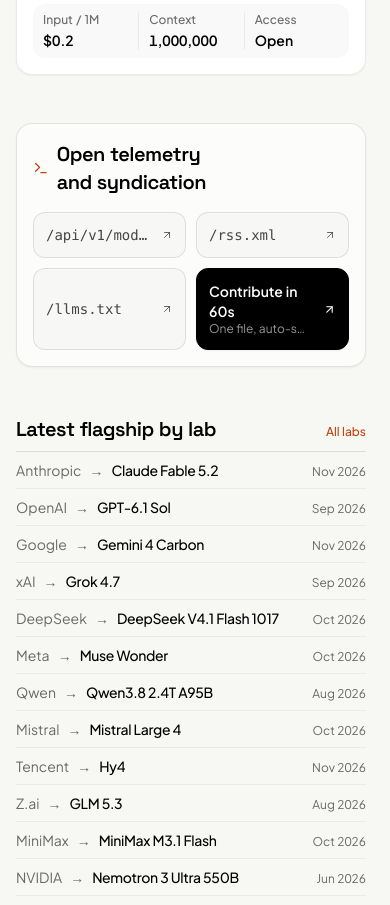
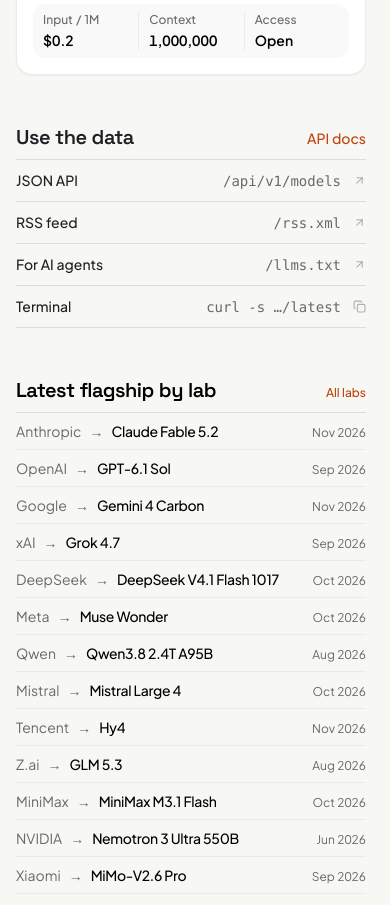
Before and after one commit to TirupMehta/ModelRegistry, a Next.js app: page / in a window 390 px wide. Shown: the part 5120-6025 px from the top of the page. Built offline with nearby package versions, Linux system fonts and the light colour scheme.

Commit message:
fix(design): home 'Use the data' becomes a plain list; prices to the cent
Replaces the boxed endpoint tiles with the same divided list as 'Latest flagship by lab', and shows list prices with two decimals.

```diff
--- a/components/home-client.tsx
+++ b/components/home-client.tsx
@@ -10,7 +10,7 @@ import { datasetRevision } from "@/data/revision"
 import { formatDate } from "@/lib/utils"
 import { folioFor, newestReleaseMonth } from "@/lib/registry"
 import { selectFeedback, tapFeedback, successFeedback } from "@/lib/feedback"
-import { ArrowUpRight, Terminal, Copy, Check, X, Search, SearchX } from "lucide-react"
+import { ArrowUpRight, Copy, Check, X, Search, SearchX } from "lucide-react"
 import ModelFilterControls from "@/components/model-filter-controls"
 import { DEFAULT_MODEL_FILTERS, filterModels, type ModelFilters } from "@/lib/model-filters"
 
@@ -30,6 +30,12 @@ function summarize(raw: string, max = 84): string {
   if (text.length <= max) return text
   const cut = text.slice(0, max)
   return `${cut.slice(0, Math.max(cut.lastIndexOf(" "), 60)).trimEnd()}…`
+}
+
+/** List price per 1M tokens: two decimals, more only when the price is under a dime. */
+function usd(n: number): string {
+  if (n === 0) return "Free"
+  return n < 0.1 ? `$${n}` : `$${n.toFixed(2)}`
 }
 
 function isNewDrop(releaseDate: string, now: number = Date.now()): boolean {
@@ -479,7 +485,7 @@ export default function HomeClient({ quickAnswers }: { quickAnswers?: React.Reac
                         </span>
                         <span className="shrink-0 text-small text-fg-muted">{model.companyName}</span>
                         <span className="ml-auto shrink-0 text-small tabular-nums text-fg">
-                          {model.pricingUnit ? model.pricingUnit : `$${model.pricing.input} / $${model.pricing.output}`}
+                          {model.pricingUnit ? model.pricingUnit : `${usd(model.pricing.input)} / ${usd(model.pricing.output)}`}
                         </span>
                         <time dateTime={model.releaseDate} className="w-28 shrink-0 text-right text-small tabular-nums text-fg-muted">
                           {formatDate(model.releaseDate)}
@@ -510,99 +516,50 @@ export default function HomeClient({ quickAnswers }: { quickAnswers?: React.Reac
           <div className="hidden border-t border-black/10 lg:block dark:border-white/[0.08]" />
         </div>
 
-        {/* Direct Technical Endpoints */}
+        {/* Use the data: same list style as "Latest flagship by lab" below. */}
         <TextWithBlur delay={300}>
-          <div className="mt-12 rounded-2xl border border-black/10 dark:border-white/[0.08] bg-white/[0.6] dark:bg-white/[0.02] p-4 sm:p-5 shadow-sm">
-            <div className="mb-4 flex flex-wrap items-center justify-between gap-3">
-              <h2 className="flex items-center gap-2 font-display text-heading font-semibold tracking-tight text-black dark:text-white">
-                <Terminal size={16} className="text-accent-ink" />
-                <span>Open telemetry and syndication</span>
-              </h2>
+          <div className="mt-12">
+            <div className="mb-2 flex items-baseline justify-between gap-3">
+              <h2 className="font-display text-heading font-semibold tracking-tight text-fg-strong">Use the data</h2>
+              <Link href="/docs" className="shrink-0 text-small font-medium text-accent-ink underline-offset-4 hover:underline">
+                API docs
+              </Link>
+            </div>
+            <ul className="grid grid-cols-1 gap-x-8 border-t border-black/10 sm:grid-cols-2 dark:border-white/[0.08]">
+              {[
+                { label: "JSON API", path: "/api/v1/models" },
+                { label: "RSS feed", path: "/rss.xml" },
+                { label: "For AI agents", path: "/llms.txt" },
+              ].map((item) => (
+                <li key={item.path} className="border-b border-black/10 dark:border-white/[0.08]">
+                  <a href={item.path} target="_blank" rel="noopener noreferrer" className="group flex items-baseline gap-3 py-2.5 text-small">
+                    <span className="font-medium text-fg-strong transition-colors group-hover:text-accent-ink">{item.label}</span>
+                    <span className="ml-auto truncate font-mono text-fg-muted">{item.path}</span>
+                    <ArrowUpRight size={13} aria-hidden="true" className="shrink-0 self-center text-fg-muted opacity-50 transition-[opacity,color] group-hover:text-accent-ink group-hover:opacity-100" />
+                  </a>
+                </li>
+              ))}
+              <li className="border-b border-black/10 dark:border-white/[0.08]">
                 <button
+                  type="button"
                   onClick={() => {
                     navigator.clipboard.writeText("curl -s https://modelregistry.tirup.in/latest")
                     successFeedback()
                     setCurlCopied(true)
                     setTimeout(() => setCurlCopied(false), 2000)
                   }}
-                title="Copy the terminal query"
-                className="hidden sm:inline-flex items-center gap-2 rounded-md border border-[var(--field-edge)] px-2.5 py-1.5 text-small font-mono text-fg hover:border-accent hover:text-accent-ink transition-colors duration-150"
+                  className="group flex w-full cursor-pointer items-baseline gap-3 py-2.5 text-left text-small"
                 >
-                <span>curl -s …/latest</span>
+                  <span className="font-medium text-fg-strong transition-colors group-hover:text-accent-ink">Terminal</span>
+                  <span className="ml-auto truncate font-mono text-fg-muted">{curlCopied ? "Copied" : "curl -s …/latest"}</span>
                   {curlCopied ? (
-                  <Check size={12} className="text-good" />
+                    <Check size={13} aria-hidden="true" className="shrink-0 self-center text-good" />
                   ) : (
-                  <Copy size={12} className="opacity-50" />
+                    <Copy size={13} aria-hidden="true" className="shrink-0 self-center text-fg-muted opacity-50 transition-opacity group-hover:opacity-100" />
                   )}
                 </button>
-            </div>
-
-            <div className="grid grid-cols-2 sm:grid-cols-4 gap-2.5 sm:gap-3 text-small font-sans">
-              <a
-                href="/api/v1/models"
-                target="_blank"
-                rel="noopener noreferrer"
-                className="card-lift group p-3 rounded-xl border border-black/10 dark:border-white/[0.08] bg-black/[0.02] dark:bg-[var(--surface-sunken)] hover:bg-white dark:hover:bg-[var(--surface-hover)] hover:border-accent/40 active:scale-[0.98] transition-[color,background-color,border-color,opacity,transform,box-shadow] duration-150 ease-out flex items-center justify-between gap-2 cursor-pointer select-none"
-              >
-                <span className="font-mono text-small text-fg group-hover:text-black dark:group-hover:text-white transition-colors duration-150 truncate min-w-0">
-                  /api/v1/models
-                </span>
-                <ArrowUpRight
-                  size={12}
-                  className="text-fg-muted group-hover:text-accent-ink group-hover:translate-x-0.5 group-hover:-translate-y-0.5 transition-[color,background-color,border-color,opacity,transform,box-shadow] duration-150 ease-out shrink-0"
-                />
-              </a>
-
-              <a
-                href="/rss.xml"
-                target="_blank"
-                rel="noopener noreferrer"
-                className="card-lift group p-3 rounded-xl border border-black/10 dark:border-white/[0.08] bg-black/[0.02] dark:bg-[var(--surface-sunken)] hover:bg-white dark:hover:bg-[var(--surface-hover)] hover:border-accent/40 active:scale-[0.98] transition-[color,background-color,border-color,opacity,transform,box-shadow] duration-150 ease-out flex items-center justify-between gap-2 cursor-pointer select-none"
-              >
-                <span className="font-mono text-small text-fg group-hover:text-black dark:group-hover:text-white transition-colors duration-150 truncate min-w-0">
-                  /rss.xml
-                </span>
-                <ArrowUpRight
-                  size={12}
-                  className="text-fg-muted group-hover:text-accent-ink group-hover:translate-x-0.5 group-hover:-translate-y-0.5 transition-[color,background-color,border-color,opacity,transform,box-shadow] duration-150 ease-out shrink-0"
-                />
-              </a>
-
-              <a
-                href="/llms.txt"
-                target="_blank"
-                rel="noopener noreferrer"
-                className="card-lift group p-3 rounded-xl border border-black/10 dark:border-white/[0.08] bg-black/[0.02] dark:bg-[var(--surface-sunken)] hover:bg-white dark:hover:bg-[var(--surface-hover)] hover:border-accent/40 active:scale-[0.98] transition-[color,background-color,border-color,opacity,transform,box-shadow] duration-150 ease-out flex items-center justify-between gap-2 cursor-pointer select-none"
-              >
-                <span className="font-mono text-small text-fg group-hover:text-black dark:group-hover:text-white transition-colors duration-150 truncate min-w-0">
-                  /llms.txt
-                </span>
-                <ArrowUpRight
-                  size={12}
-                  className="text-fg-muted group-hover:text-accent-ink group-hover:translate-x-0.5 group-hover:-translate-y-0.5 transition-[color,background-color,border-color,opacity,transform,box-shadow] duration-150 ease-out shrink-0"
-                />
-              </a>
-
-              <a
-                href="https://github.com/TirupMehta/ModelRegistry/blob/main/CONTRIBUTING.md"
-                target="_blank"
-                rel="noopener noreferrer"
-                className="card-lift group p-3 rounded-xl border border-black dark:border-white bg-black dark:bg-white hover:bg-accent dark:hover:bg-accent hover:border-accent active:scale-[0.98] transition-[color,background-color,border-color,opacity,transform,box-shadow] duration-150 ease-out flex items-center justify-between gap-2 cursor-pointer select-none shadow-sm"
-              >
-                <div className="flex flex-col min-w-0 pr-1">
-                  <span className="font-semibold text-small text-white dark:text-black group-hover:text-white transition-colors">
-                    Contribute in 60s
-                  </span>
-                  <span className="truncate text-caption text-white/60 dark:text-fg-muted group-hover:text-white/80">
-                    One file, auto-synced
-                  </span>
-                </div>
-                <ArrowUpRight
-                  size={13}
-                  className="text-white dark:text-black group-hover:text-white group-hover:translate-x-0.5 group-hover:-translate-y-0.5 transition-[color,background-color,border-color,opacity,transform,box-shadow] duration-150 ease-out shrink-0"
-                />
-              </a>
-            </div>
+              </li>
+            </ul>
           </div>
         </TextWithBlur>
 
```
Lines whose indentation alone changed are shown as unchanged.
